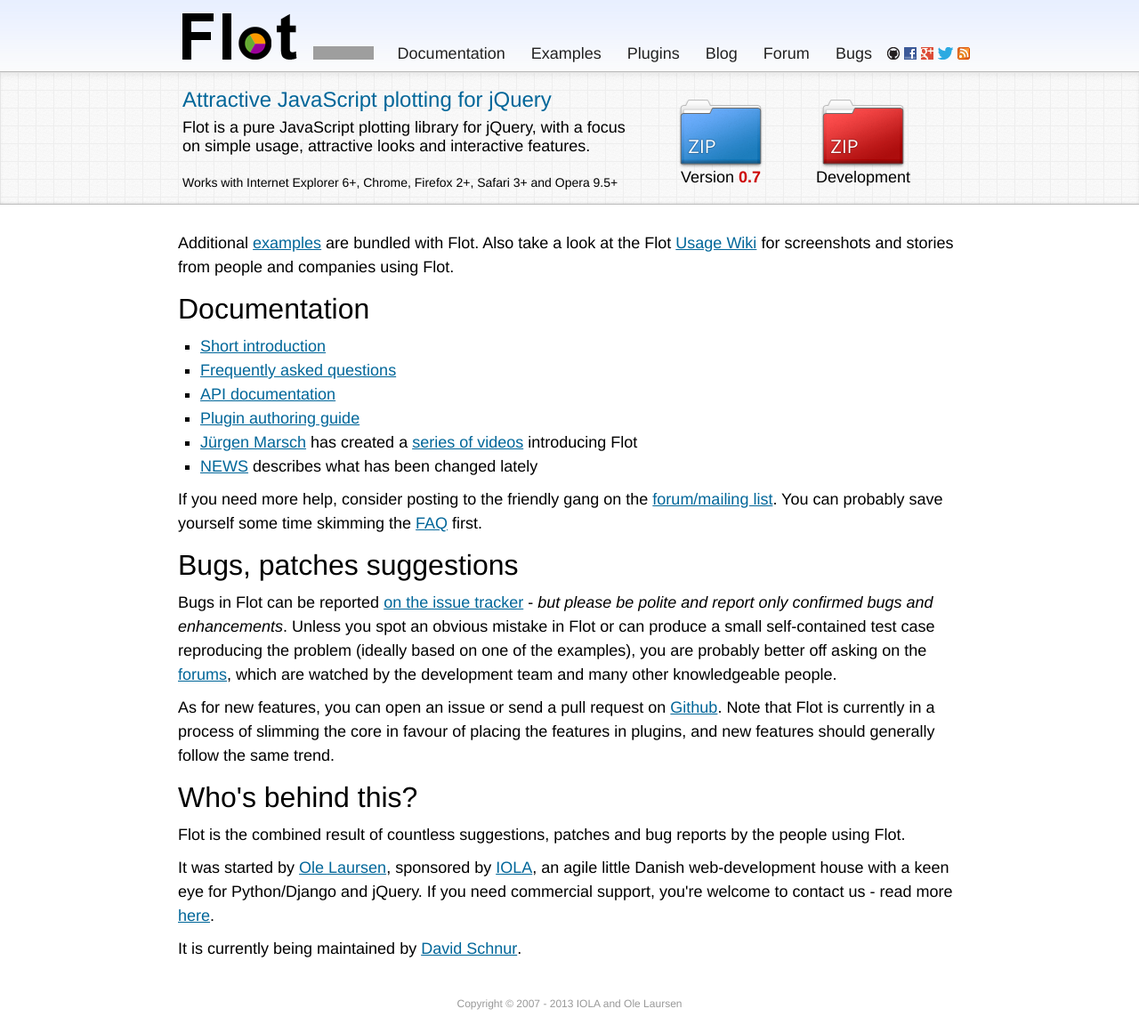
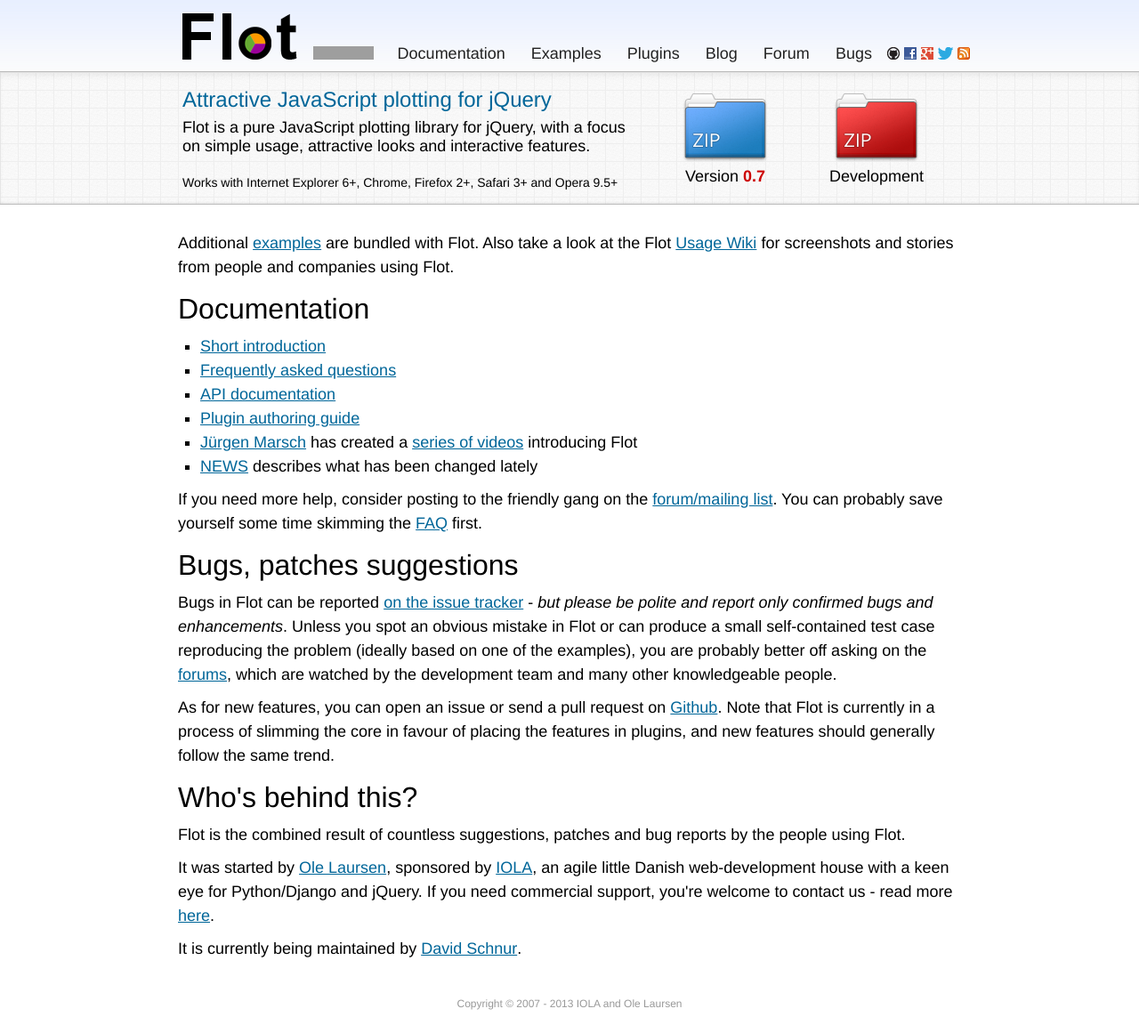
Before and after one commit to flot/flot.github.com, a Jekyll site: the page built from index.html, in a window 1280 px wide. Shown: the whole page at 89% size. Built offline with Jekyll 4.4.1, drawn with Linux system fonts in a browser that asks for light colours; Markdown is read by kramdown in place of the engine named in the settings; the list of posts is cut into pages by our own code; grey boxes are pictures that could not be loaded.

Commit message:
Tweaked download icon positioning.

```diff
--- a/css/flot.css
+++ b/css/flot.css
@@ -99,7 +99,7 @@
 
 .info-bar .downloads-area {
 	position: absolute;
-	top: 0;
+	top: -7px;
 	right: 0;
 	bottom: 0;
 	width: 360px;
@@ -108,7 +108,7 @@
 .info-bar .download-entry {
 	float: left;
 	width: 120px;
-	margin: 0 20px;
+	margin: 0 25px;
 	color: #000;
 	text-decoration: none;
 }
@@ -119,7 +119,7 @@
 
 .info-bar .download-caption {
 	width: 100%;
-	margin-top: -8px;
+	margin-top: -2px;
 	font-family: Helvetica, Arial, sans-serif;
 	text-align: center;
 }
```
